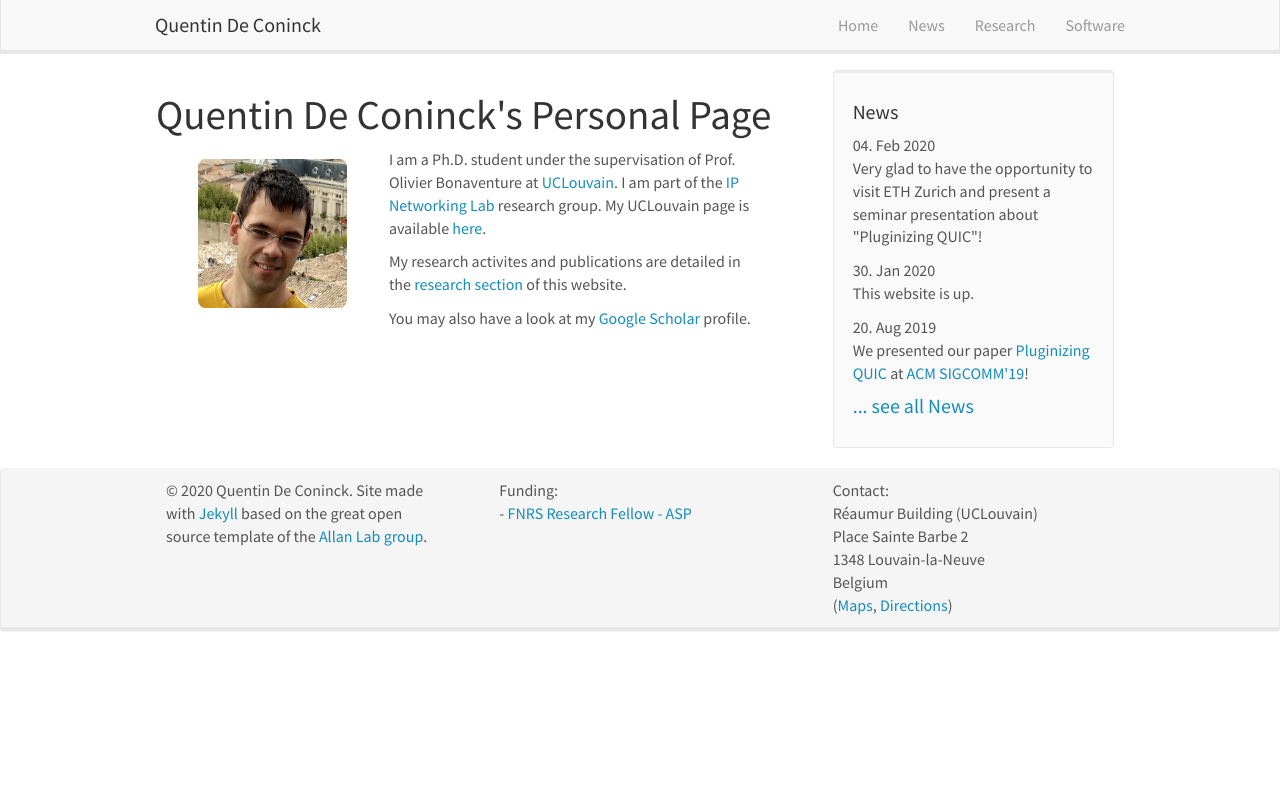
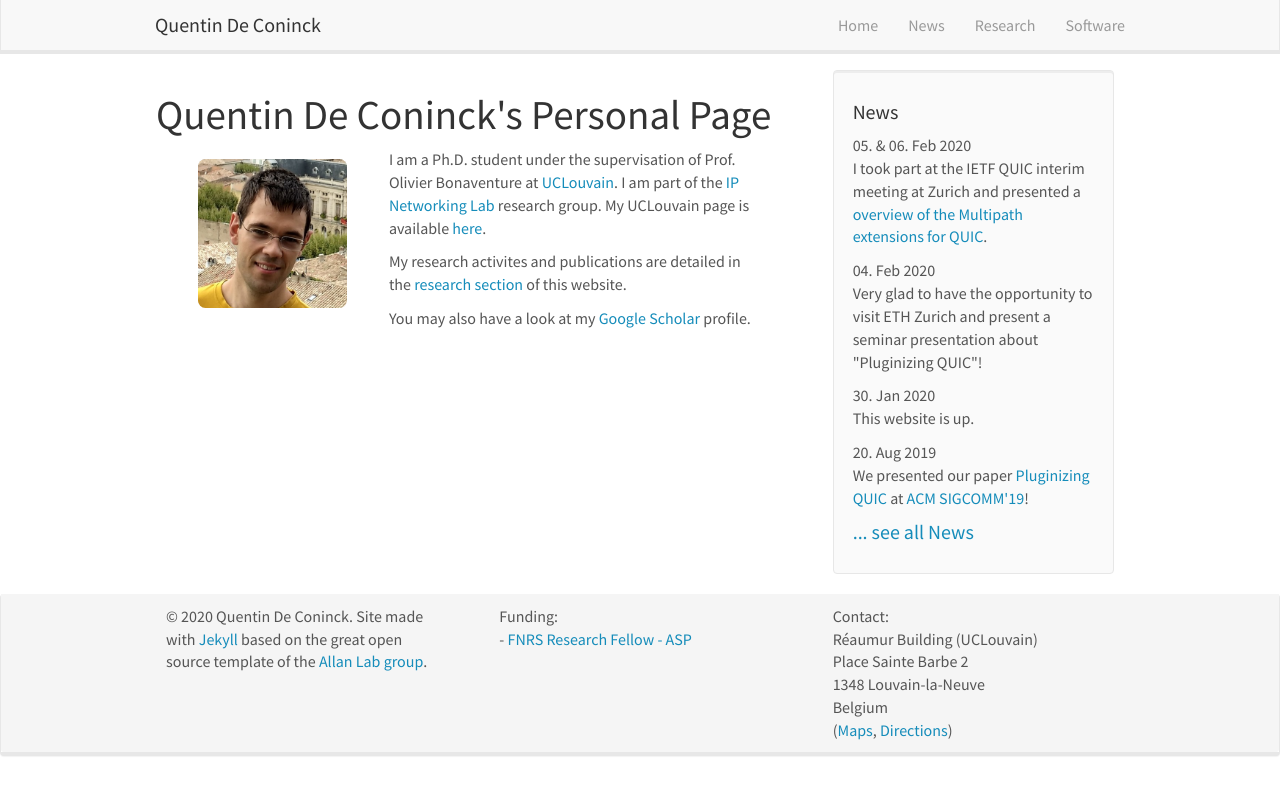
Before and after one commit to qdeconinck/qdeconinck.github.io, a Jekyll site: the page built from _pages/home.md, in a window 1280 px wide. Shown: the top 795 px of the page. Built offline with Jekyll 4.4.1, drawn with Linux system fonts in a browser that asks for light colours; nearby versions of some CDN libraries.

Commit message:
add IETF QUIC interim

```diff
--- a/_data/news.yml
+++ b/_data/news.yml
@@ -1,3 +1,6 @@
+- date: 05. & 06. Feb 2020
+  headline: I took part at the IETF QUIC interim meeting at Zurich and presented a <a href="https://github.com/quicwg/wg-materials/blob/master/interim-20-02/multipath_extensions_for_quic.pdf">overview of the Multipath extensions for QUIC</a>.
+
 - date: 04. Feb 2020
   headline: Very glad to have the opportunity to visit ETH Zurich and present a seminar presentation about "Pluginizing QUIC"!
 
```
